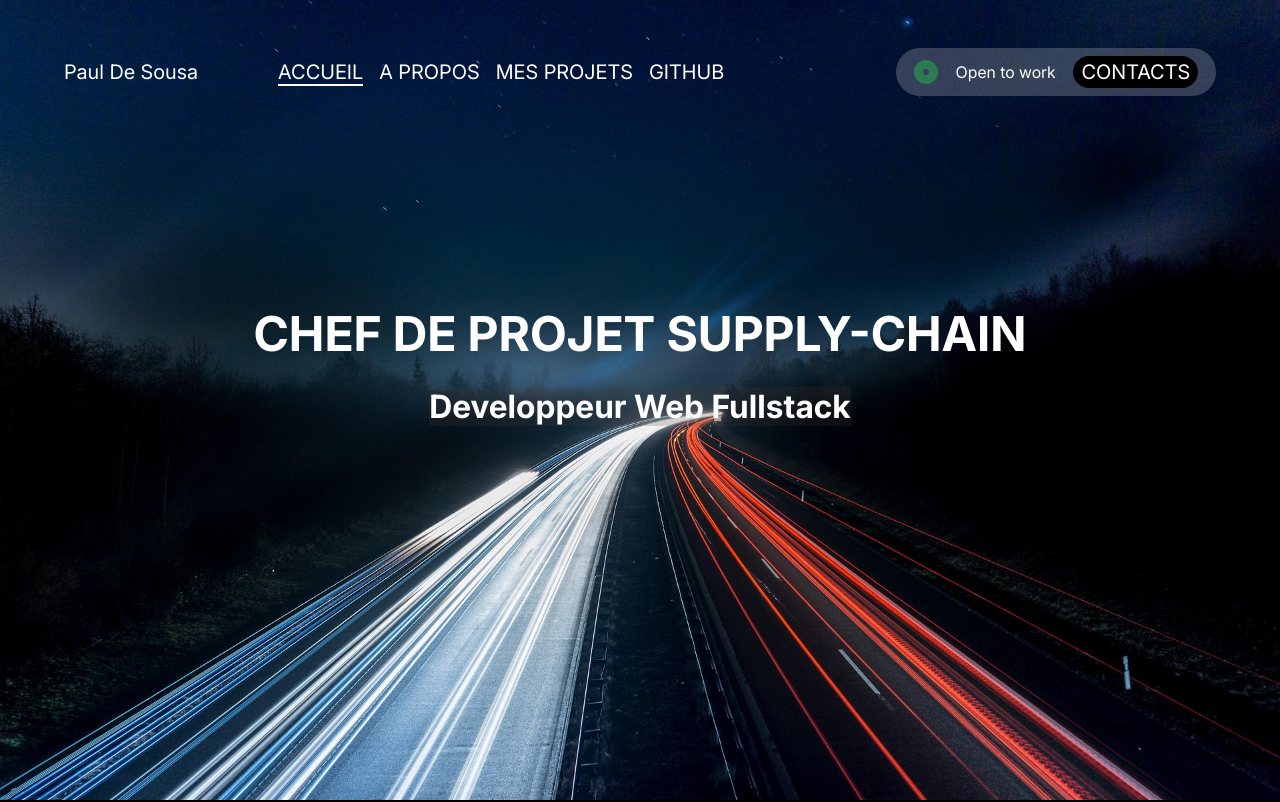
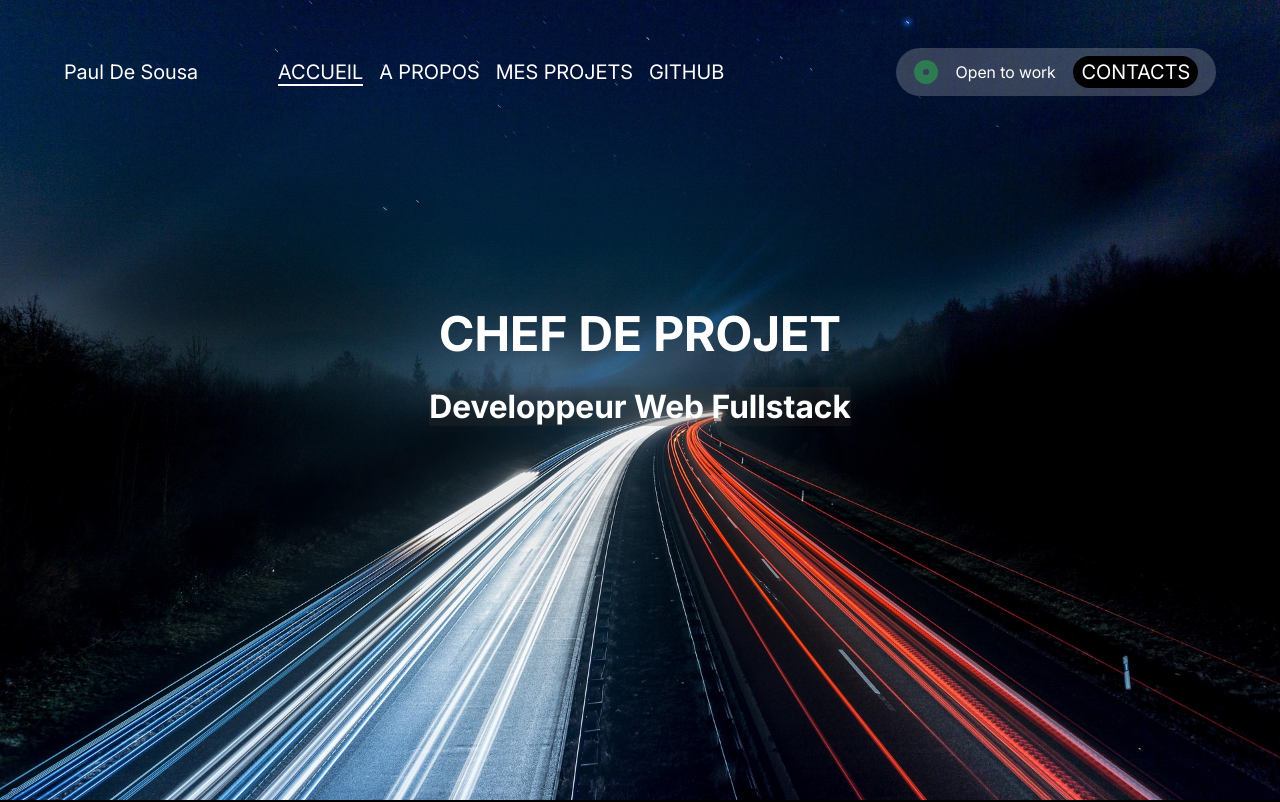
Before and after one commit to PSDeSousa/portfolio, a website: page index.html in a window 1280 px wide. Shown: the top 802 px of the page. Drawn offline with nearby package versions, Linux system fonts and the light colour scheme.

Commit message:
fix(content)

```diff
--- a/index.html
+++ b/index.html
@@ -101,7 +101,7 @@
                 <div class="container-fluid">
                     <img src="assets/images/banner/sky-road.jpg" alt="road with stars on the sky">
                     <div class="title">
-                        <h1>Chef de projet Supply-Chain</h1>
+                        <h1>Chef de projet</h1>
                         <h2 class="contrast">Developpeur Web Fullstack</h2>
                     </div>
                 </div>
```
